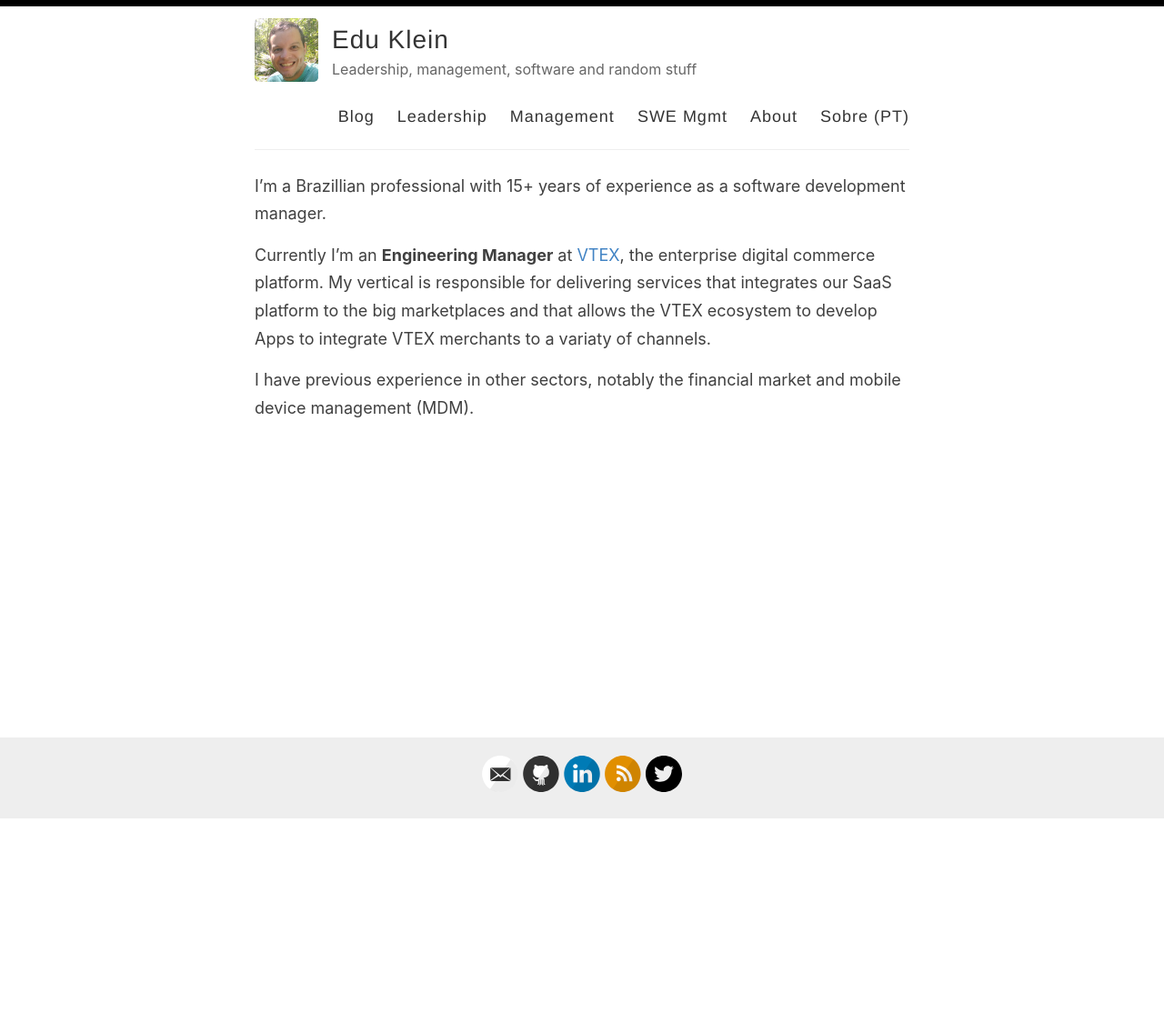
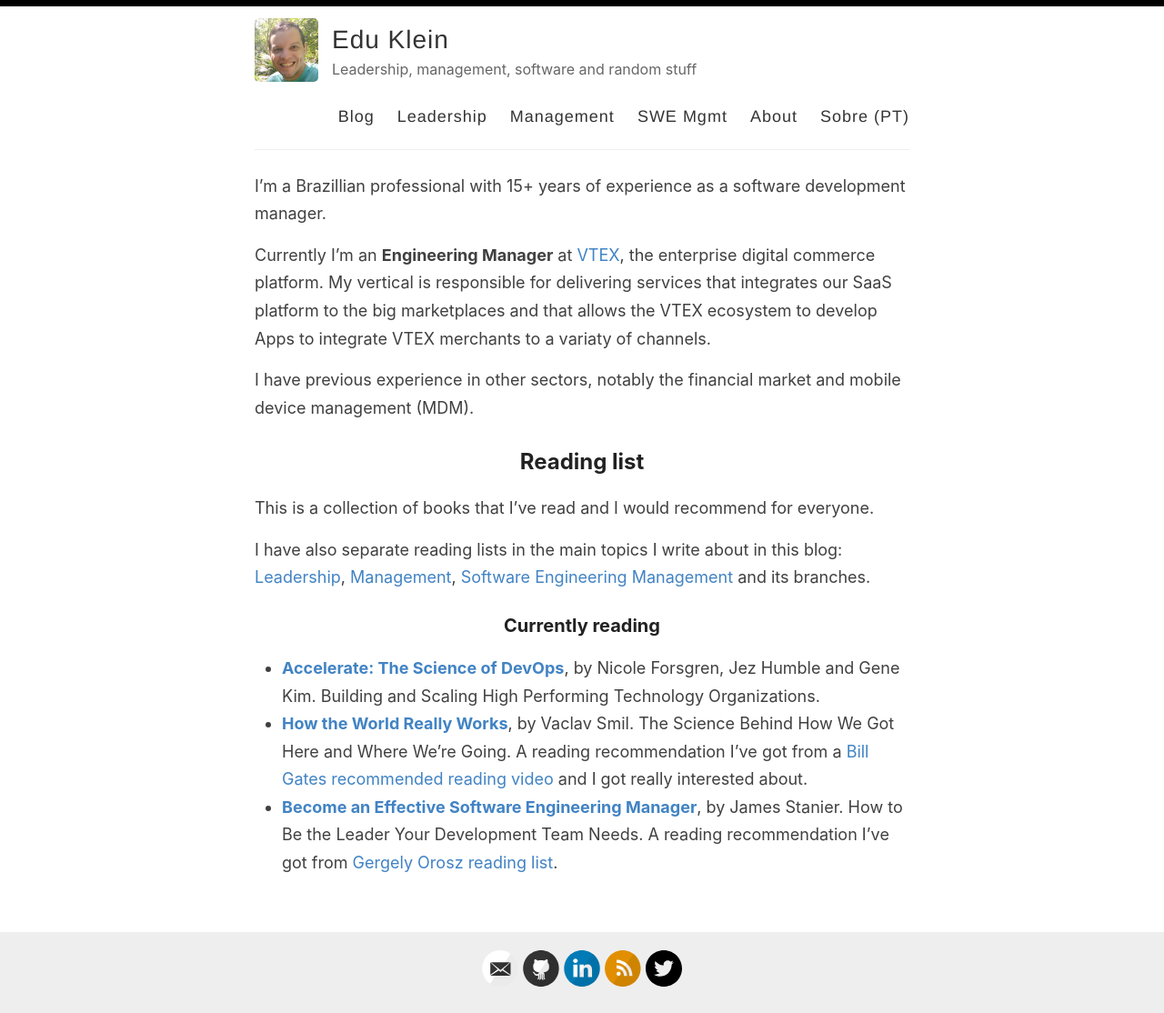
Before and after one commit to epklein/epklein.github.io, a Jekyll site: the page built from _pages/about.md, in a window 1280 px wide. Shown: the whole page at 91% size. Built offline with Jekyll 4.4.1, drawn with Linux system fonts in a browser that asks for light colours; before the commit the page ends 901 px from its top, so only the background shows below that.

Commit message:
Reading list on my about page

```diff
--- a/_pages/about.md
+++ b/_pages/about.md
@@ -9,3 +9,15 @@
 Currently I'm an **Engineering Manager** at [VTEX](https://vtex.com/), the enterprise digital commerce platform. My vertical is responsible for delivering services that integrates our SaaS platform to the big marketplaces and that allows the VTEX ecosystem to develop Apps to integrate VTEX merchants to a variaty of channels.
 
 I have previous experience in other sectors, notably the financial market and mobile device management (MDM).
+
+## Reading list
+
+This is a collection of books that I've read and I would recommend for everyone.
+
+I have also separate reading lists in the main topics I write about in this blog: [Leadership](/leadership), [Management](/mgmt), [Software Engineering Management](/mgmt/swe) and its branches.
+
+### Currently reading
+
+- **[Accelerate: The Science of DevOps](https://amzn.to/3Ru6CFU)**, by Nicole Forsgren, Jez Humble and Gene Kim. Building and Scaling High Performing Technology Organizations.
+- **[How the World Really Works](https://amzn.to/3RpuBWN)**, by Vaclav Smil. The Science Behind How We Got Here and Where We're Going. A reading recommendation I've got from a [Bill Gates recommended reading video](https://www.youtube.com/watch?v=ksImBkJNQt8) and I got really interested about.
+- **[Become an Effective Software Engineering Manager](https://amzn.to/3cc4BOs)**, by James Stanier. How to Be the Leader Your Development Team Needs. A reading recommendation I've got from [Gergely Orosz reading list](https://blog.pragmaticengineer.com/my-reading-list/).
```
